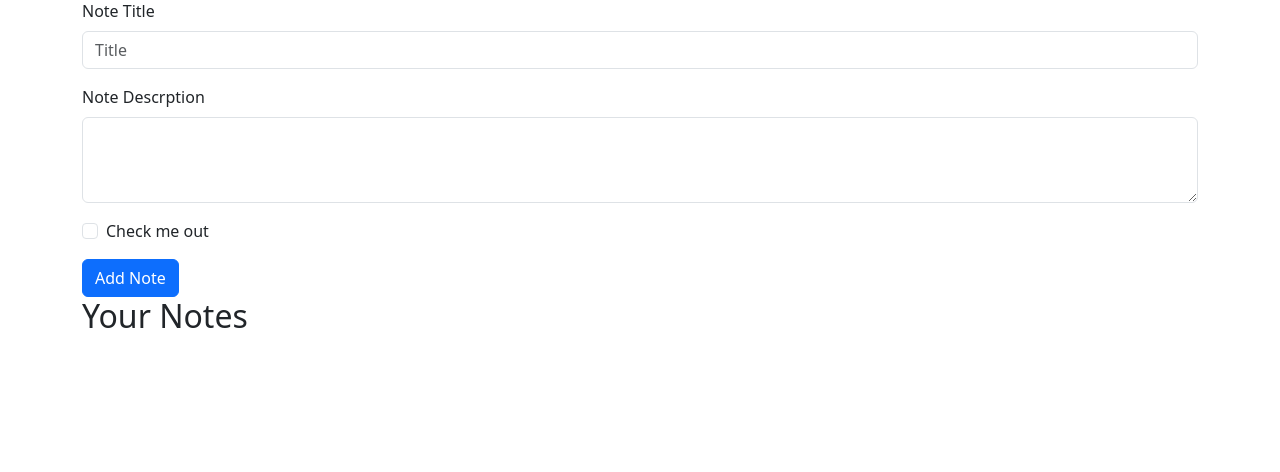
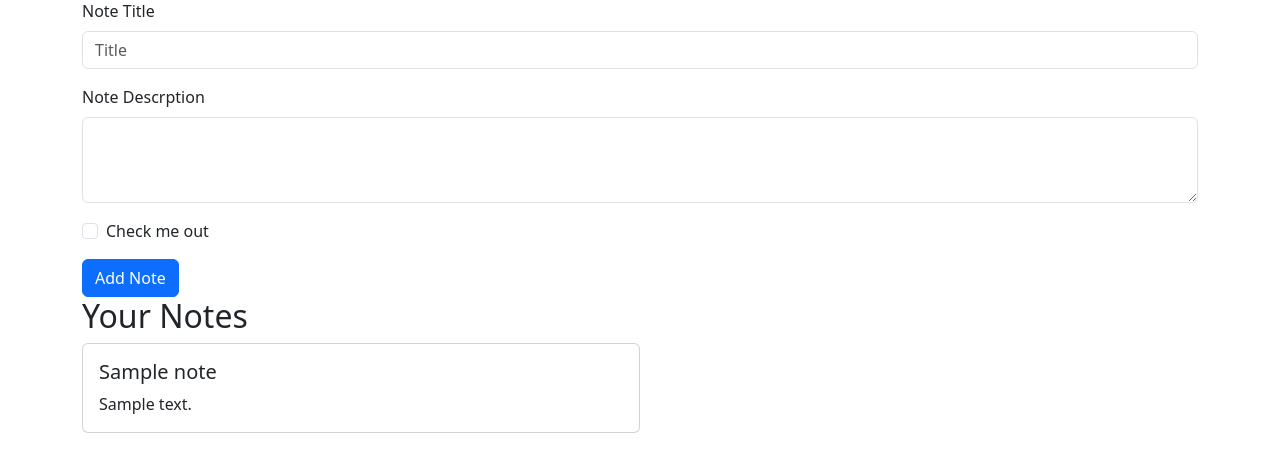
Before and after one commit to ProgrammingWithGaurav/PythonFastApi, a FastAPI app: page / in a window 1280 px wide. Shown: the part 113-585 px from the top of the page. Run offline with FastAPI, Linux system fonts and the light colour scheme; a database or web service that is not in the repository returns one stand-in record (values such as "Sample title").

Commit message:
completed

```diff
--- a/Project/main.py
+++ /dev/null
@@ -1,25 +0,0 @@
-from fastapi import FastAPI, Request
-from fastapi.responses import HTMLResponse
-from fastapi.staticfiles import StaticFiles
-from fastapi.templating import Jinja2Templates
-from pymongo import MongoClient
-
-app = FastAPI()
-client = MongoClient('mongodb+srv://user0123:Q1Dj8l4WmgLfLagK@cluster0.wyyqioj.mongodb.net/')
-
-app.mount("/static", StaticFiles(directory="static"), name="static")
-templates = Jinja2Templates(directory="templates")
-
-@app.get("/", response_class=HTMLResponse)
-async def read_item(request: Request):
-    # docs = client.notes.notes.find_one({})
-    docs = client.notes.notes.find({})
-    # print([doc for doc in docs])
-    newDocs = []
-    for doc in docs:
-        newDocs.append({
-            "id": doc['_id'],
-            "note": doc['note']
-        })
-    print(newDocs)
-    return templates.TemplateResponse("index.html", {"request": request, "newDocs": newDocs})
--- /dev/null
+++ b/Project/requirements.txt
@@ -0,0 +1,4 @@
+flask
+fastapi
+python-multipart
+uvicorn
--- a/Project/routes/note.py
+++ b/Project/routes/note.py
@@ -6,6 +6,7 @@ from fastapi.staticfiles import StaticFiles
 from fastapi.templating import Jinja2Templates
 from config.db import client
 from schema.note import Note_Entity, NotesEntity
+from typing import Annotated
 
 note = APIRouter()
 templates = Jinja2Templates(directory="templates")
@@ -25,16 +26,10 @@ async def read_item(request: Request):
     return templates.TemplateResponse("index.html", {"request": request, "newDocs": newDocs})
 
 @note.post('/')
-def add_note(note: Note):
-    inserted_note = client.notes.notes.insert_one(dict(note))
-    return Note_Entity(inserted_note)
-
-@note.post('/')
 async def create_item(request: Request):
     form = await request.form()
-    print(form)
     formDict = dict(form)
-    formDict['important'] = True if formDict['important'] == "on" else False
-    note = client.notes.notes.insert_one(form)
+    formDict['important'] = True if formDict.get('important') == "on" else False
+    note =  client.notes.notes.insert_one(formDict)
 
     return {"Success": True }
--- a/Project/schema/note.py
+++ b/Project/schema/note.py
@@ -1,4 +1,4 @@
-def Note_Entity(item) -> dict: # return dictionary
+def Note_Entity(item) -> dict: # item of type dictionary
     return {
         'id': str(item['_id']),
         "title": item['title'],
--- a/Project/templates/index.html
+++ b/Project/templates/index.html
@@ -88,9 +88,19 @@
     <div class="container">
       <h2>Your Notes</h2>
       {% if newDocs is not defined %} No Notes to Display {% endif %}
+      {% for note in newDocs %}
+        <div class="col-sm-6">
+          <div class="card">
+            <div class="card-body">
+              <h5 class="card-title">{{note.title}}</h5>
+              <p class="card-text">{{note.desc}}</p>
+              {% if note.important is sameas true %}
+              <a href="#" class="btn-sm btn btn-success rounded-lg">Important</a>
 
-      {% for note in newDocs %}
-        <div>{{ note.desc }}</div>
+              {% endif %}
+            </div>
+          </div>
+        </div>
       {% endfor %}
     </div>
     <script
```
Also changed, not shown: Project/app.py (renamed from Project/index.py), 1 other file.
